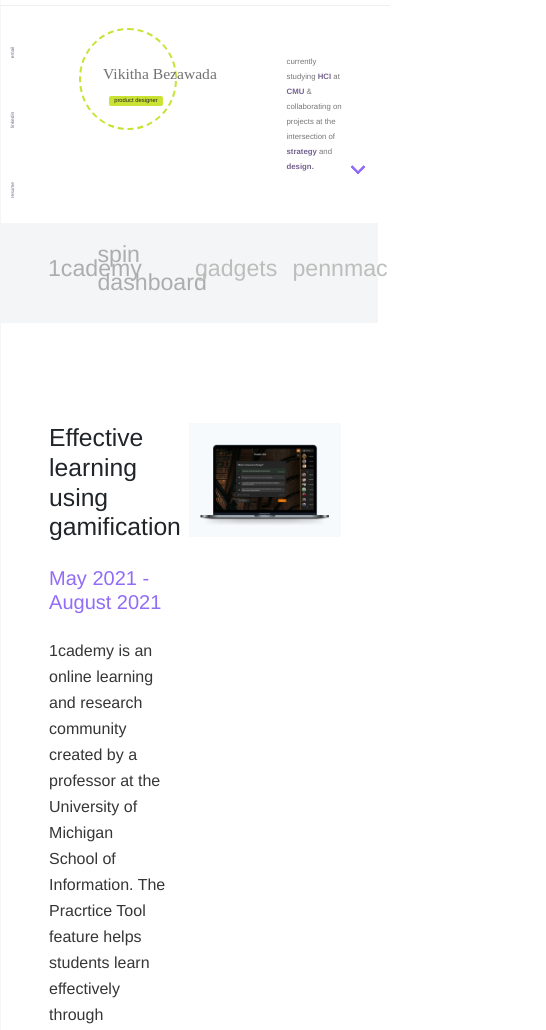
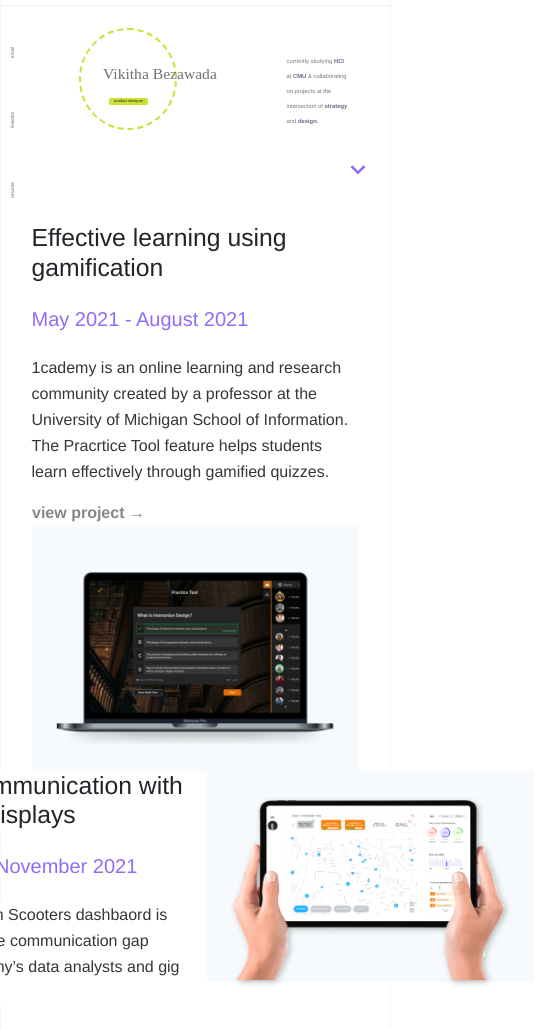
Before and after one commit to vikithareddy/assignment-8-final, a plain HTML site: page index.html in a window 390 px wide. Shown: the part 70-1100 px from the top of the page, 546 px wide, since content can reach past the window. Drawn offline with nearby package versions, Linux system fonts and the light colour scheme.

Commit message:
start making project previews responsive

```diff
--- a/index.html
+++ b/index.html
@@ -120,7 +120,7 @@
         </div>
           <!-- 1cademy project -->
           <div class = "row project-preview" id = "onecademy">
-            <div class = "align-self-center col-12">
+            <div class = "align-self-center col-12 col-sm-12 col-md-6">
               <h5 class = "fs-2">Effective learning using gamification </h5>
               <h6 class = "fs-5 my-4">May 2021 - August 2021</h6>
               <p class="body-card fw-light fs-6 fw-normal">1cademy is an online learning and research community created by a
@@ -130,13 +130,13 @@
                   view project &#8594;
               </a>
             </div>
-            <div class = "col-12">
+            <div class = "col-12 col-sm-12 col-md-6">
               <img src="images/1cademy-mockup.jpg" alt="Project Mockup of 1cademy Project" class ="mockup">
             </div>
           </div>
           <!-- spin project -->
-          <div class = "row project-preview" id = "spin" style = "display:none;">
-            <div class = "align-self-center">
+          <div class = "row project-preview d-flex flex-nowrap" id = "spin" style = "display:none;">
+            <div class = "align-self-center col-12 col-sm-12 col-md-6">
               <h5 class = "fs-2">Enhacing communication with data-driven displays</h5>
               <h6 class = "fs-5 my-4">October 2021 - November 2021</h6>
               <p class="body-card fw-light fs-6 fw-normal">The redesigned Spin Scooters dashbaord is aimed
@@ -145,7 +145,7 @@
                   view project &#8594;
               </a>
             </div>
-            <div>
+            <div class = "col-12 col-sm-12 col-md-6">
               <img src="images/spin-mockup.png" alt="Project Mockup of 1cademy Project" class ="mockup">
             </div>
           </div>
--- a/style.css
+++ b/style.css
@@ -153,7 +153,7 @@
         background-color: #CAE234;
         padding: 0px 5px 1px 5px;
         border-radius: 2px;
-        font-size: 1.5vw;
+        font-size: 1vw;
       }
 
     .hero-paragraph-text {
@@ -196,14 +196,13 @@
 
       .project-preview-header a {
         text-decoration: none;
-        font-size: 25px;
         font-family: "Helvetica Neue";
         color: #BDBDBC;
       }
 
       .project-preview {
-        display: grid;
-        grid-template-columns: 40% 50%;
+        /* display: grid;
+        grid-template-columns: 40% 50%; */
         width: 90%;
         margin: auto;
         justify-content: center;
@@ -393,18 +392,29 @@
 
       @media only screen and (max-width: 1000px) {
         .hero-paragraph-text {
-          font-size: 2vw;
+          font-size: 1.5vw;
           line-height: 15px;
         }
 
         .name {
           font-size:4vw;
         }
+
+        #text-under-name {
+          margin-top: -40px;
+        }
+
+        .contact-links {
+          font-size: 1.5vw;
+          margin-left: 1%;
+        }
       }
 
-      /* @media only screen and (min-width: 700px) and (max-width: 900px){
-
-        } */
+      @media only screen and (min-width: 0px) and (max-width: 500px){
+        .project-preview-header {
+          display: none;
+        }
+        }
 
 
       /* ANIMATIONS */
```
Also changed, not shown: home.js (line endings or trailing spaces).
